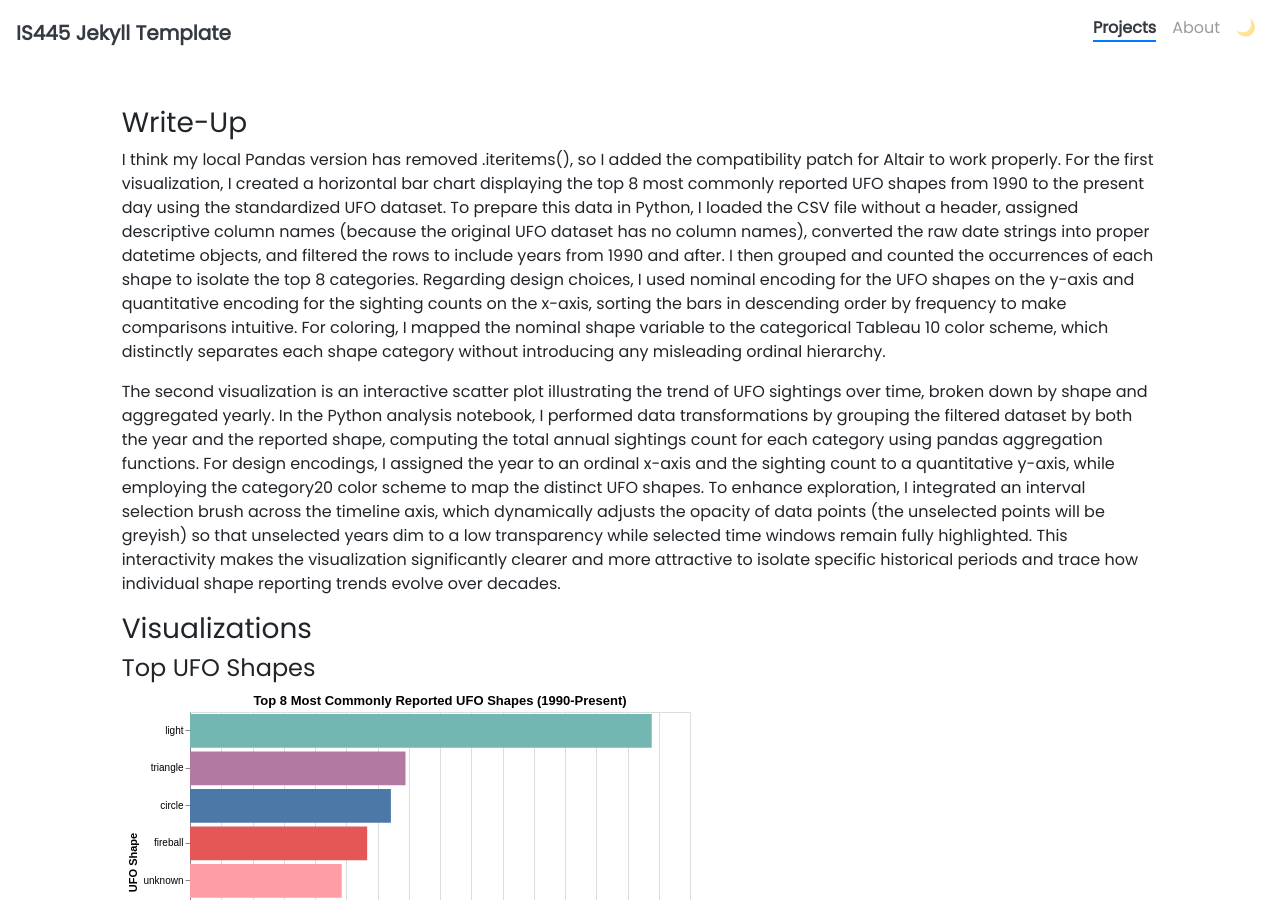
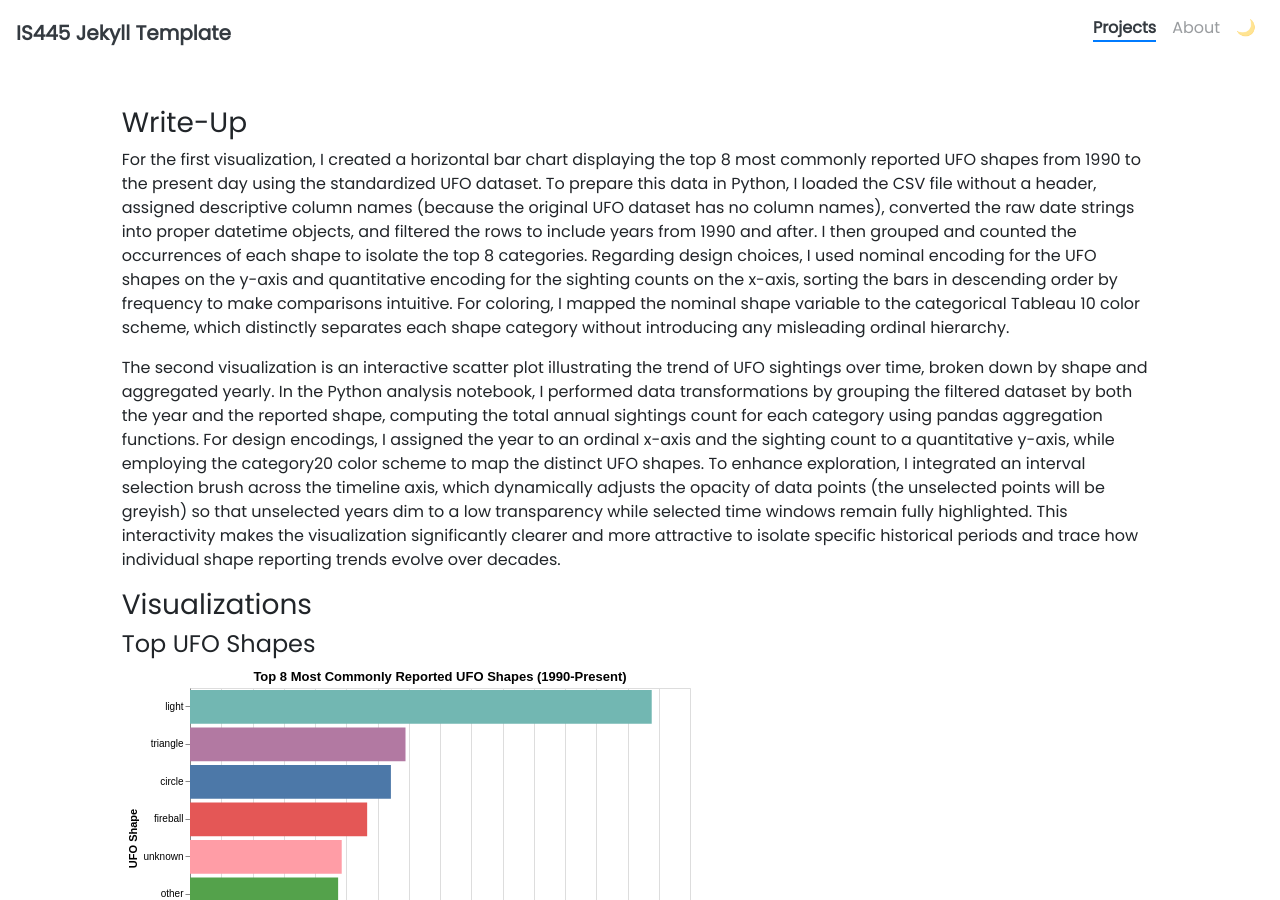
Before and after one commit to iris1250/iris1250.github.io, a Jekyll site: the page built from _projects/Week10_1.md, in a window 1280 px wide and 900 px high. Built offline with Jekyll 4.4.1, drawn with Linux system fonts in a browser that asks for light colours; nearby versions of some CDN libraries.

Commit message:
Week10 Lab1

```diff
--- a/_projects/Week10_1.md
+++ b/_projects/Week10_1.md
@@ -12,7 +12,7 @@ custom_js:
 ---
 
 ### Write-Up
-I think my local Pandas version has removed .iteritems(), so I added the compatibility patch for Altair to work properly. For the first visualization, I created a horizontal bar chart displaying the top 8 most commonly reported UFO shapes from 1990 to the present day using the standardized UFO dataset. To prepare this data in Python, I loaded the CSV file without a header, assigned descriptive column names (because the original UFO dataset has no column names), converted the raw date strings into proper datetime objects, and filtered the rows to include years from 1990 and after. I then grouped and counted the occurrences of each shape to isolate the top 8 categories. Regarding design choices, I used nominal encoding for the UFO shapes on the y-axis and quantitative encoding for the sighting counts on the x-axis, sorting the bars in descending order by frequency to make comparisons intuitive. For coloring, I mapped the nominal shape variable to the categorical Tableau 10 color scheme, which distinctly separates each shape category without introducing any misleading ordinal hierarchy.
+For the first visualization, I created a horizontal bar chart displaying the top 8 most commonly reported UFO shapes from 1990 to the present day using the standardized UFO dataset. To prepare this data in Python, I loaded the CSV file without a header, assigned descriptive column names (because the original UFO dataset has no column names), converted the raw date strings into proper datetime objects, and filtered the rows to include years from 1990 and after. I then grouped and counted the occurrences of each shape to isolate the top 8 categories. Regarding design choices, I used nominal encoding for the UFO shapes on the y-axis and quantitative encoding for the sighting counts on the x-axis, sorting the bars in descending order by frequency to make comparisons intuitive. For coloring, I mapped the nominal shape variable to the categorical Tableau 10 color scheme, which distinctly separates each shape category without introducing any misleading ordinal hierarchy.
 
 The second visualization is an interactive scatter plot illustrating the trend of UFO sightings over time, broken down by shape and aggregated yearly. In the Python analysis notebook, I performed data transformations by grouping the filtered dataset by both the year and the reported shape, computing the total annual sightings count for each category using pandas aggregation functions. For design encodings, I assigned the year to an ordinal x-axis and the sighting count to a quantitative y-axis, while employing the category20 color scheme to map the distinct UFO shapes. To enhance exploration, I integrated an interval selection brush across the timeline axis, which dynamically adjusts the opacity of data points (the unselected points will be greyish) so that unselected years dim to a low transparency while selected time windows remain fully highlighted. This interactivity makes the visualization significantly clearer and more attractive to isolate specific historical periods and trace how individual shape reporting trends evolve over decades.
 
```
Also changed, not shown: 1 other file.
